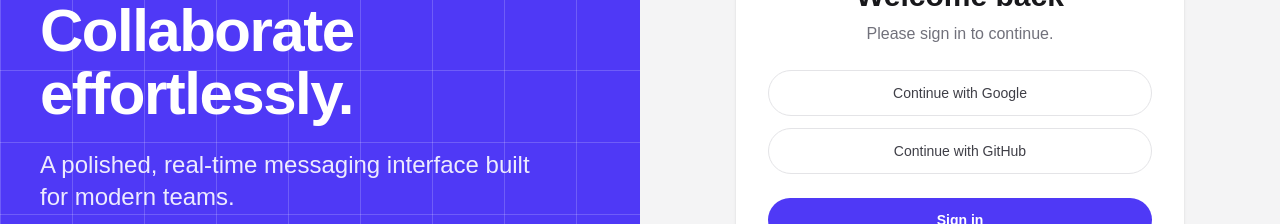
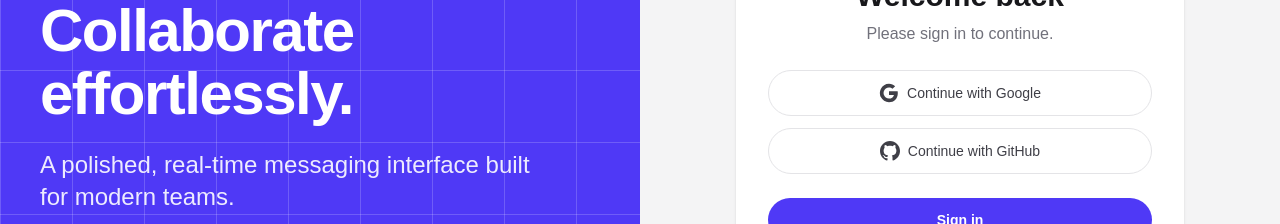
Before and after one commit to praaatap/Tars-connect, a Next.js app: page / in a window 1280 px wide. Shown: the part 290-514 px from the top of the page. Built offline with nearby package versions, Linux system fonts and the light colour scheme; no server answers.

Commit message:
added favicon and google github iconi

```diff
--- a/app/layout.tsx
+++ b/app/layout.tsx
@@ -16,6 +16,14 @@
 export const metadata: Metadata = {
   title: "Tars Connect",
   description: "A Tars Connect is a tool that allows you to connect to your Tars Members",
+  icons: {
+    icon: "/favicon.png",
+  },
+  openGraph: {
+    title: "Tars Connect",
+    description: "Connect instantly. Collaborate effortlessly.",
+    type: "website",
+  },
 };
 
 export default function RootLayout({
--- a/app/page.tsx
+++ b/app/page.tsx
@@ -61,12 +61,21 @@
 
               <div className="space-y-3">
                 <SignInButton mode="modal">
-                  <button className="w-full rounded-full border border-zinc-200 bg-white px-4 py-3 text-sm font-medium text-zinc-700 hover:bg-zinc-50">
+                  <button className="flex w-full items-center justify-center gap-2 rounded-full border border-zinc-200 bg-white px-4 py-3 text-sm font-medium text-zinc-700 hover:bg-zinc-50">
+                    <svg className="h-5 w-5" viewBox="0 0 24 24">
+                      <path fill="currentColor" d="M22.56 12.25c0-.78-.07-1.53-.2-2.25H12v4.26h5.92c-.26 1.37-1.04 2.53-2.21 3.31v2.77h3.57c2.08-1.92 3.28-4.74 3.28-8.09z"/>
+                      <path fill="currentColor" d="M12 23c2.97 0 5.46-.98 7.28-2.66l-3.57-2.77c-.98.66-2.23 1.06-3.71 1.06-2.86 0-5.29-1.93-6.16-4.53H2.18v2.84C3.99 20.53 7.7 23 12 23z"/>
+                      <path fill="currentColor" d="M5.84 14.09c-.22-.66-.35-1.36-.35-2.09s.13-1.43.35-2.09V7.07H2.18C1.43 8.55 1 10.22 1 12s.43 3.45 1.18 4.93l2.85-2.22.81-.62z"/>
+                      <path fill="currentColor" d="M12 5.38c1.62 0 3.06.56 4.21 1.64l3.15-3.15C17.45 2.09 14.97 1 12 1 7.7 1 3.99 3.47 2.18 7.07l3.66 2.84c.87-2.6 3.3-4.53 6.16-4.53z"/>
+                    </svg>
                     Continue with Google
                   </button>
                 </SignInButton>
                 <SignInButton mode="modal">
-                  <button className="w-full rounded-full border border-zinc-200 bg-white px-4 py-3 text-sm font-medium text-zinc-700 hover:bg-zinc-50">
+                  <button className="flex w-full items-center justify-center gap-2 rounded-full border border-zinc-200 bg-white px-4 py-3 text-sm font-medium text-zinc-700 hover:bg-zinc-50">
+                    <svg className="h-5 w-5" viewBox="0 0 24 24" fill="currentColor">
+                      <path d="M12 0c-6.626 0-12 5.373-12 12 0 5.302 3.438 9.8 8.207 11.387.599.111.793-.261.793-.577v-2.234c-3.338.726-4.033-1.416-4.033-1.416-.546-1.387-1.333-1.756-1.333-1.756-1.089-.745.083-.729.083-.729 1.205.084 1.839 1.237 1.839 1.237 1.07 1.834 2.807 1.304 3.492.997.107-.775.418-1.305.762-1.604-2.665-.305-5.467-1.334-5.467-5.931 0-1.311.469-2.381 1.236-3.221-.124-.303-.535-1.524.117-3.176 0 0 1.008-.322 3.301 1.23.957-.266 1.983-.399 3.003-.404 1.02.005 2.047.138 3.006.404 2.291-1.552 3.297-1.23 3.297-1.23.653 1.653.242 2.874.118 3.176.77.84 1.235 1.911 1.235 3.221 0 4.609-2.807 5.624-5.479 5.921.43.372.823 1.102.823 2.222v3.293c0 .319.192.694.801.576 4.765-1.589 8.199-6.086 8.199-11.386 0-6.627-5.373-12-12-12z"/>
+                    </svg>
                     Continue with GitHub
                   </button>
                 </SignInButton>
```
